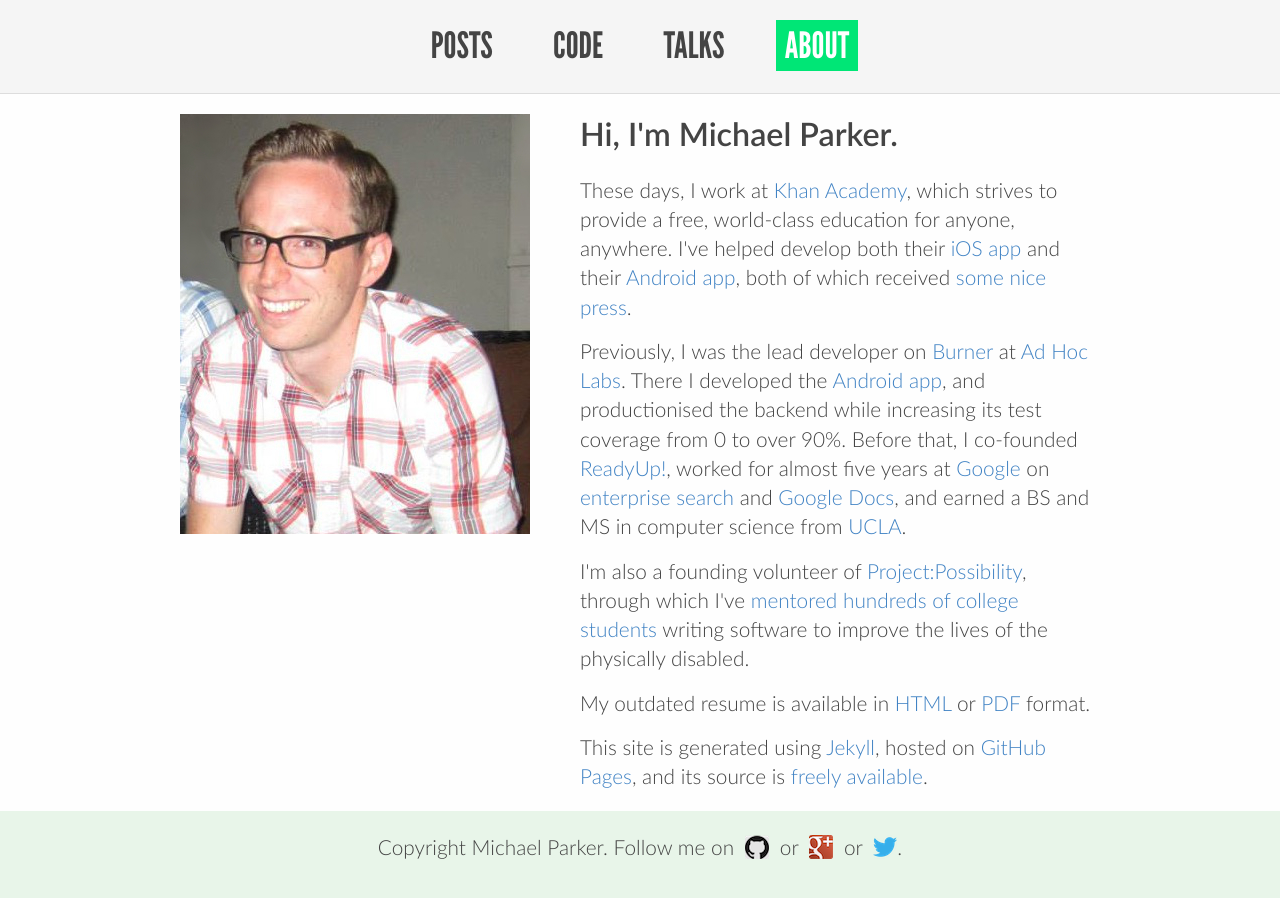
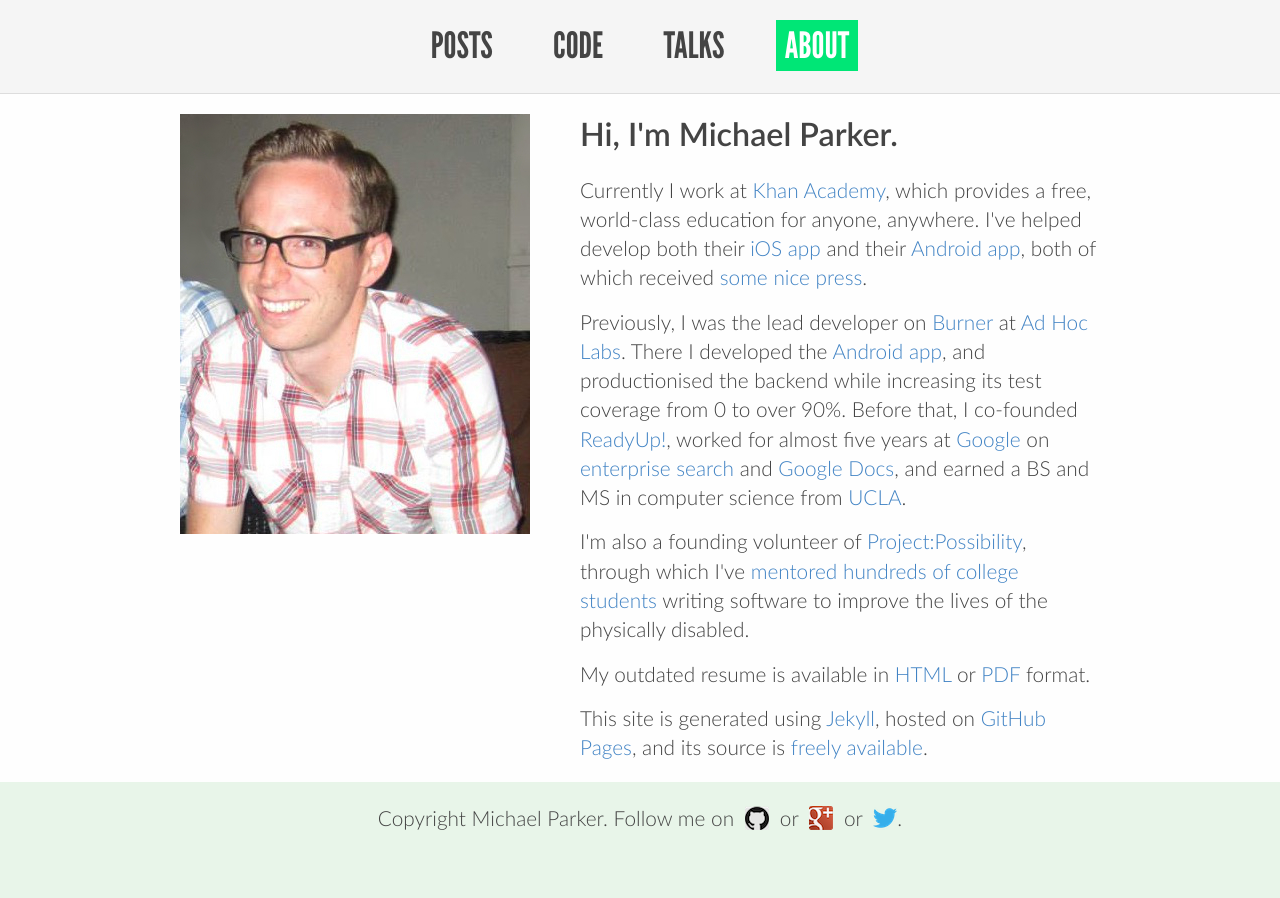
Before and after one commit to mgp/mgp.github.io, a Jekyll site: the page built from about.html, in a window 1280 px wide. Built offline with Jekyll 4.4.1, drawn with Linux system fonts in a browser that asks for light colours; Markdown is read by kramdown in place of the engine named in the settings.

Commit message:
Tighten wording in bio

```diff
--- a/about.html
+++ b/about.html
@@ -7,7 +7,7 @@
 <img src="/assets/images/me.jpg" />
 <div>
   <h2>Hi, I'm Michael Parker.</h2>
-  <p>These days, I work at <a href="https://www.khanacademy.org/">Khan Academy</a>, which strives to provide a free, world-class education for anyone, anywhere. I've helped develop both their <a href="https://itunes.apple.com/us/app/id469863705">iOS app</a> and their <a href="https://play.google.com/store/apps/details?id=org.khanacademy.android">Android app</a>, both of which received <a href="http://www.theverge.com/2015/1/20/7560373/khan-academy-ipad-app-update">some</a> <a href="http://thenextweb.com/apps/2015/09/16/khan-academy-is-bringing-its-library-of-lessons-to-android/">nice</a> <a href="http://www.pcmag.com/article2/0,2817,2491870,00.asp">press</a>.</p>
+  <p>Currently I work at <a href="https://www.khanacademy.org/">Khan Academy</a>, which provides a free, world-class education for anyone, anywhere. I've helped develop both their <a href="https://itunes.apple.com/us/app/id469863705">iOS app</a> and their <a href="https://play.google.com/store/apps/details?id=org.khanacademy.android">Android app</a>, both of which received <a href="http://www.theverge.com/2015/1/20/7560373/khan-academy-ipad-app-update">some</a> <a href="http://thenextweb.com/apps/2015/09/16/khan-academy-is-bringing-its-library-of-lessons-to-android/">nice</a> <a href="http://www.pcmag.com/article2/0,2817,2491870,00.asp">press</a>.</p>
 
   <p>Previously, I was the lead developer on <a href="http://burnerapp.com/">Burner</a> at <a href="http://adhoclabs.co/">Ad Hoc Labs</a>. There I developed the <a href="https://play.google.com/store/apps/details?id=com.adhoclabs.burner">Android app</a>, and productionised the backend while increasing its test coverage from 0 to over 90%. Before that, I co-founded <a href="http://www.readyupapp.com/">ReadyUp!</a>, worked for almost five years at <a href="https://www.google.com/">Google</a> on <a href="http://www.google.com/enterprise/search/">enterprise search</a> and <a href="https://docs.google.com/">Google Docs</a>, and earned a BS and MS in computer science from <a href="http://www.ucla.edu/">UCLA</a>.</p>
 
```
